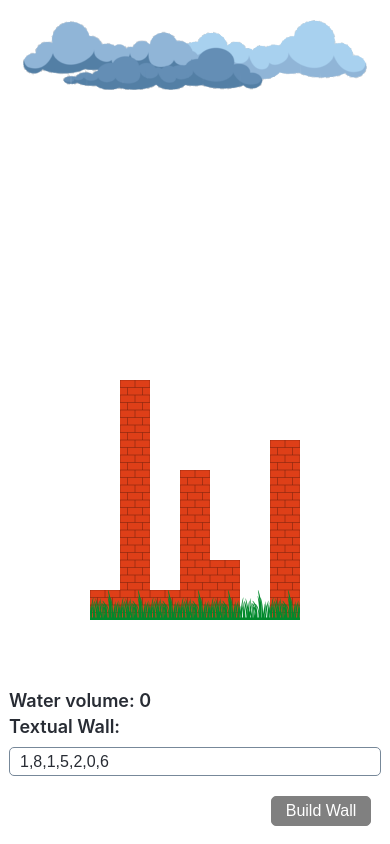
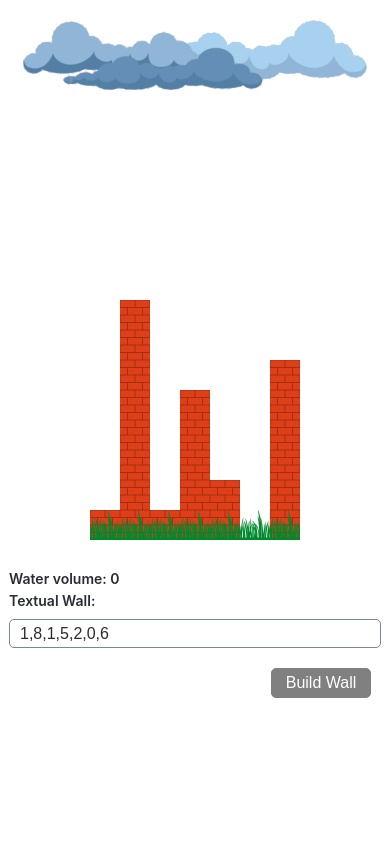
Before and after one commit to marinashe/rain_wall, a React (Create React App) app: page / in a window 390 px wide. Built offline with nearby package versions, Linux system fonts and the light colour scheme.

Commit message:
added gh-pages, cleanup styles

```diff
--- a/package.json
+++ b/package.json
@@ -1,8 +1,10 @@
 {
+  "homepage": "https://marinashe.github.io/rain_wall",
   "name": "rain_wall",
   "version": "0.1.0",
   "private": true,
   "dependencies": {
+    "gh-pages": "^2.1.1",
     "prop-types": "^15.7.2",
     "react": "^16.10.2",
     "react-dom": "^16.10.2",
@@ -15,7 +17,9 @@
     "start": "react-scripts start",
     "build": "react-scripts build",
     "test": "react-scripts test",
-    "eject": "react-scripts eject"
+    "eject": "react-scripts eject",
+    "predeploy": "yarn run build",
+    "deploy": "gh-pages -d build"
   },
   "eslintConfig": {
     "extends": "react-app"
--- a/src/components/app/styles.css
+++ b/src/components/app/styles.css
@@ -11,8 +11,8 @@
 .app-main {
   /* border: 1px solid black; */
   max-width: 700px;
-  height: 600px;
-  margin: 20px 20px 70px;
+  height: 520px;
+  margin: 20px 20px 30px;
   display: flex;
   flex-direction: column;
   align-items: center;
--- a/src/components/textual_wall/styles.css
+++ b/src/components/textual_wall/styles.css
@@ -35,6 +35,13 @@
 }
 
 @media only screen and (max-width: 400px) {
+  .textual-wall-label {
+    font-size: 14px;
+    font-weight: 600;
+    color: #282c34;
+    display: flex;
+    flex-direction: column;
+  }
   .textual-wall-form {
     width: 100%;
     display: flex;
@@ -69,6 +76,17 @@
   margin: 10px;
 }
 
+.textual-wall-button-reset {
+  border: 1px solid red;
+  border-radius: 5px;
+  width: 100px;
+  height: 30px;
+  background-color: red;
+  font-size: 16px;
+  color: white;
+  margin: 10px;
+}
+
 .textual-wall-error {
   font-size: 16px;
   color:red;
--- a/src/components/textual_wall/textual_wall.js
+++ b/src/components/textual_wall/textual_wall.js
@@ -29,11 +29,16 @@ class TextualWall extends PureComponent {
     const { calculateVolumeWater, wall, rainMode } = this.props;
     if (prevProps.wall !== wall) {
       this.setNewInputValue(wall.join(','));
+      this.setNoChanges();
     }
 
     if (!prevProps.rainMode && rainMode) {
       this.setVolumeWater(calculateVolumeWater(wall));
     }
+  }
+
+  setNoChanges =() => {
+    this.setState({ wasChanges: false });
   }
 
   setVolumeWater = (volumeWater) => {
@@ -87,7 +92,7 @@ class TextualWall extends PureComponent {
     }
 
     createWall(array);
-    this.setState({ wasChanges: false });
+    this.setNoChanges();
   }
 
   setNewInputValue = (inputValue) => {
@@ -116,7 +121,7 @@ class TextualWall extends PureComponent {
               className="textual-wall-input"
               value={ inputValue }
               onChange={ this.handleChange }
-              readOnly={ rainMode }
+              readOnly={ rainMode || noAnimationMode }
             />
           </label>
           <input type="submit" value="Build Wall" className={ buttonClassName } disabled={ isButtonDisabled } />
```
Also changed, not shown: 1 other file (tests, documents, lock files or other folders).
